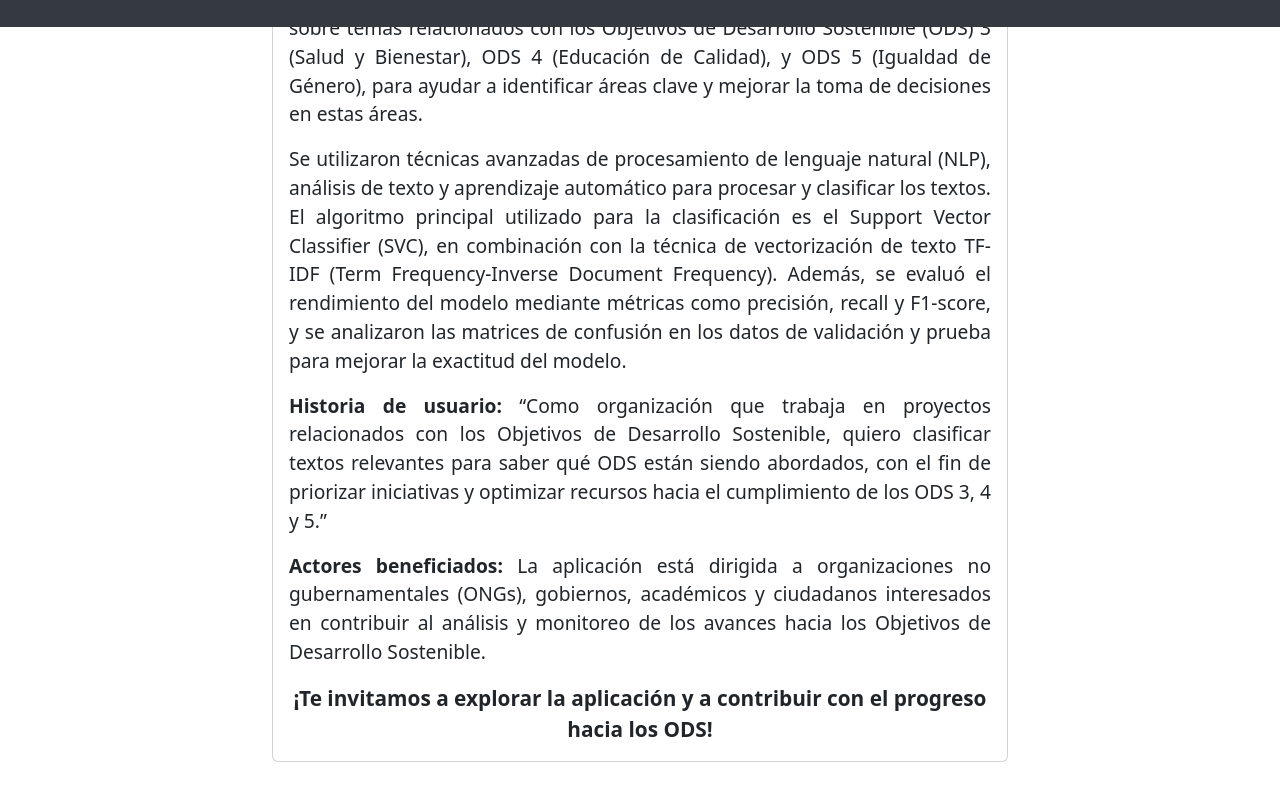
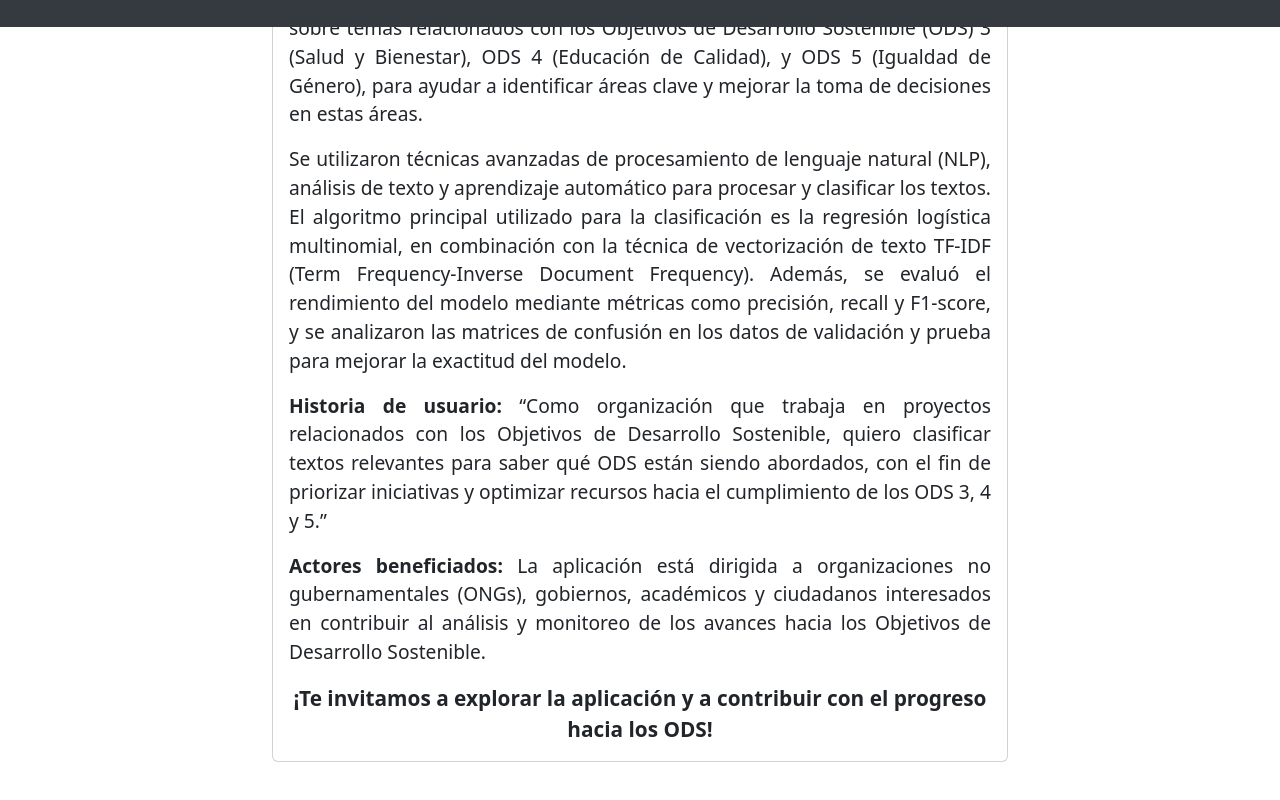
Before and after one commit to nrincon2302/BI-Proyecto1-G27, a React (Create React App) app in the folder frontend/: page / in a window 1280 px wide. Shown: the part 773-1573 px from the top of the page. Built offline with nearby package versions, Linux system fonts and the light colour scheme.

Commit message:
cambio inicio

```diff
--- a/frontend/src/components/Inicio.js
+++ b/frontend/src/components/Inicio.js
@@ -67,7 +67,7 @@ const Inicio = () => {
                 En este proyecto, el <strong>OBJETIVO</strong> es hacer la clasificación de textos que tratan sobre temas relacionados con los Objetivos de Desarrollo Sostenible (ODS) 3 (Salud y Bienestar), ODS 4 (Educación de Calidad), y ODS 5 (Igualdad de Género), para ayudar a identificar áreas clave y mejorar la toma de decisiones en estas áreas.
               </Card.Text>
               <Card.Text style={{ textAlign: 'justify', fontSize: '1.2rem' }}>
-                Se utilizaron técnicas avanzadas de procesamiento de lenguaje natural (NLP), análisis de texto y aprendizaje automático para procesar y clasificar los textos. El algoritmo principal utilizado para la clasificación es el Support Vector Classifier (SVC), en combinación con la técnica de vectorización de texto TF-IDF (Term Frequency-Inverse Document Frequency). Además, se evaluó el rendimiento del modelo mediante métricas como precisión, recall y F1-score, y se analizaron las matrices de confusión en los datos de validación y prueba para mejorar la exactitud del modelo.
+                Se utilizaron técnicas avanzadas de procesamiento de lenguaje natural (NLP), análisis de texto y aprendizaje automático para procesar y clasificar los textos. El algoritmo principal utilizado para la clasificación es la regresión logística multinomial, en combinación con la técnica de vectorización de texto TF-IDF (Term Frequency-Inverse Document Frequency). Además, se evaluó el rendimiento del modelo mediante métricas como precisión, recall y F1-score, y se analizaron las matrices de confusión en los datos de validación y prueba para mejorar la exactitud del modelo.
               </Card.Text>
               <Card.Text style={{ textAlign: 'justify', fontSize: '1.2rem' }}>
                 <strong>Historia de usuario:</strong> “Como organización que trabaja en proyectos relacionados con los Objetivos de Desarrollo Sostenible, quiero clasificar textos relevantes para saber qué ODS están siendo abordados, con el fin de priorizar iniciativas y optimizar recursos hacia el cumplimiento de los ODS 3, 4 y 5.”
```
